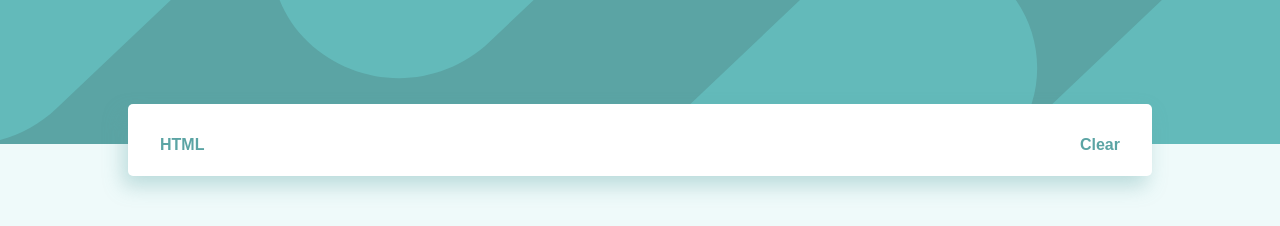
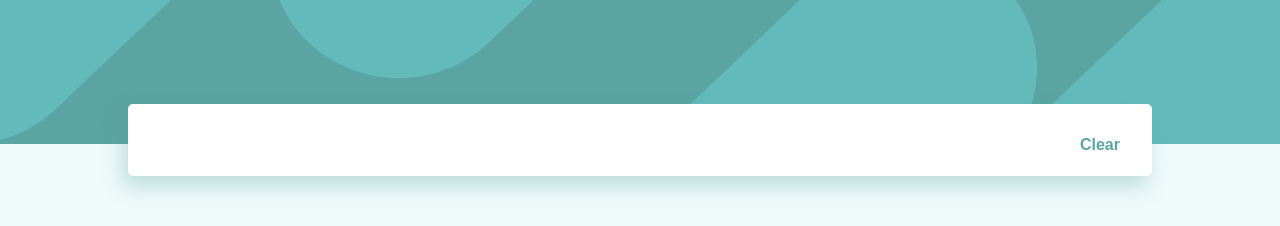
Before and after one commit to Rodrick-alt/Job-Listing-with-Filtering, a React (Create React App) app: page / in a window 1280 px wide. Shown: the top 226 px of the page. Built offline with nearby package versions, Linux system fonts and the light colour scheme; a web font is replaced by a local one.

Commit message:
added input and clear functionalty to search bar

```diff
--- a/src/App.js
+++ b/src/App.js
@@ -1,9 +1,32 @@
 import React from 'react';
 import './Styles/App.css';
 import { useState } from 'react';
+import { useEffect } from 'react';
 import JsonData from './data.json';
 
 function App() {
+  const [array, setArray] = useState([]);
+
+  function SearchBar(tab) {
+    if (tab !== '' && tab !== 'Clear') {
+      let filterTab = <button key={Math.random(0, 201)}>{tab}<p>X</p></button>;
+      setArray(old => [old, filterTab]);
+    }
+    // Stops infinite re-renders by only excuting useEffect when The value(Mapped) changes.
+    // Setter Functions called in their own components have to be conditional.
+    // useEffect(() => {
+    //   setArray(old=>[old,filterTab])
+    // }, filterTab);
+  }
+  function HandleClear() {
+    setArray(old => []);
+    document.getElementById('search-bar').style.display = 'none';
+  }
+
+  function HandleFillBar(tab) {
+    SearchBar(tab)
+    document.getElementById('search-bar').style.display = 'flex';
+  }
 
   function FillListings() {
     const [listings, setListings] = useState([]);
@@ -34,39 +57,26 @@ function App() {
         </div>
 
         <div className='filter-tablets'>
-          <button>HTML</button>
-          <button>HTML</button>
+          <button onClick={() => HandleFillBar('HTML')}>HTML</button>
         </div>
       </div>);
-  }
-
-  function SearchBar(tablets) {
-    function FillTablest() {
-      return (
-        <div className='search-tablets'>
-          <button>
-            HTML
-          </button>
-        </div>
-      )
-    }
-
-    return (
-      <div id='search-bar'>
-        <div id='filter-tablets'>
-          <FillTablest />
-        </div>
-        <button id='clear-btn'>Clear</button>
-      </div>
-    )
   }
 
   return (
     <div id='page-wrapper'>
       <header>
       </header>
+
       <main>
-        <SearchBar />
+
+        <div id='search-bar'>
+          <div className='search-tablets'>
+            {array}
+          </div>
+          <button id='clear-btn'
+            onClick={() => HandleClear()}>Clear</button>
+        </div>
+
         <FillListings />
       </main>
     </div>
```
